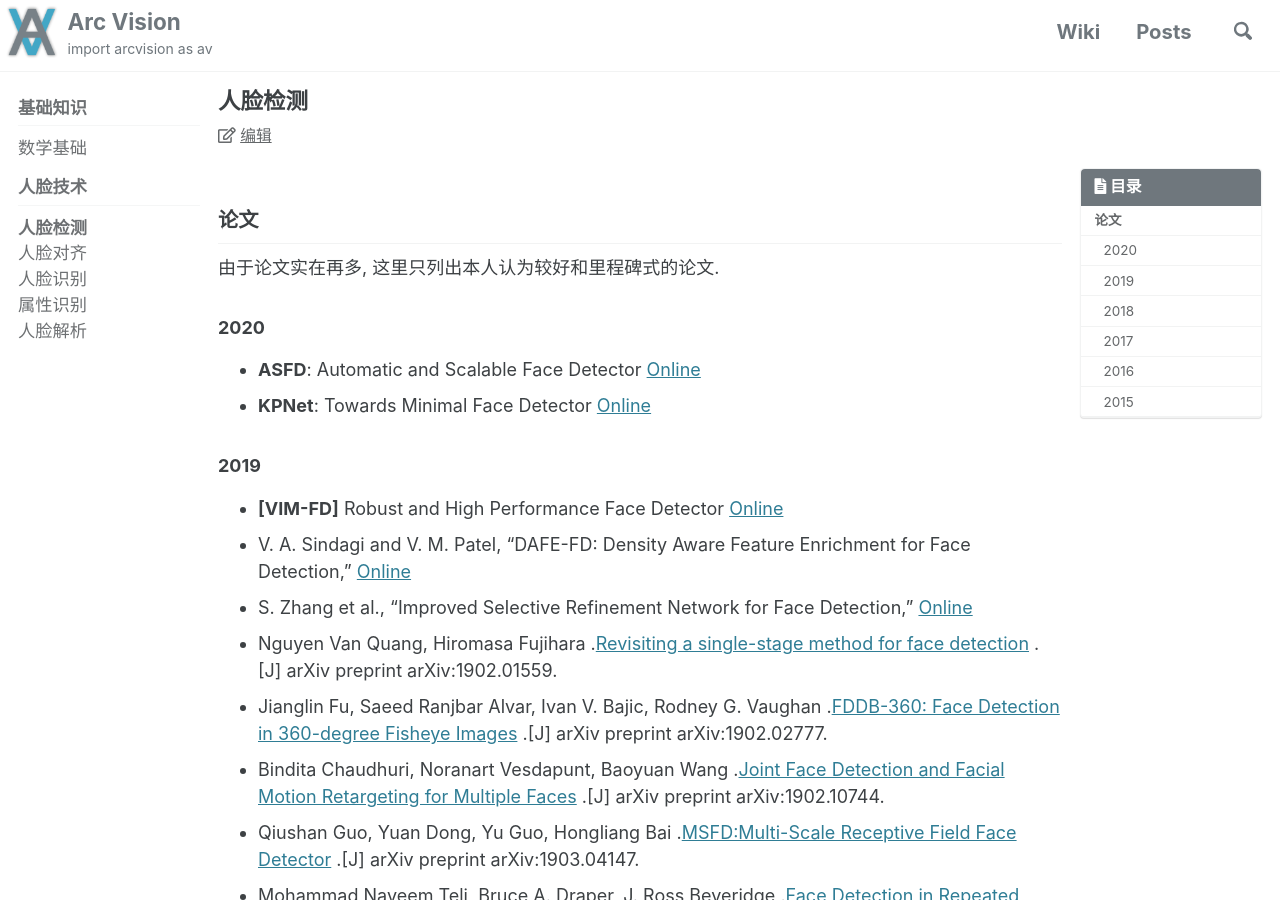
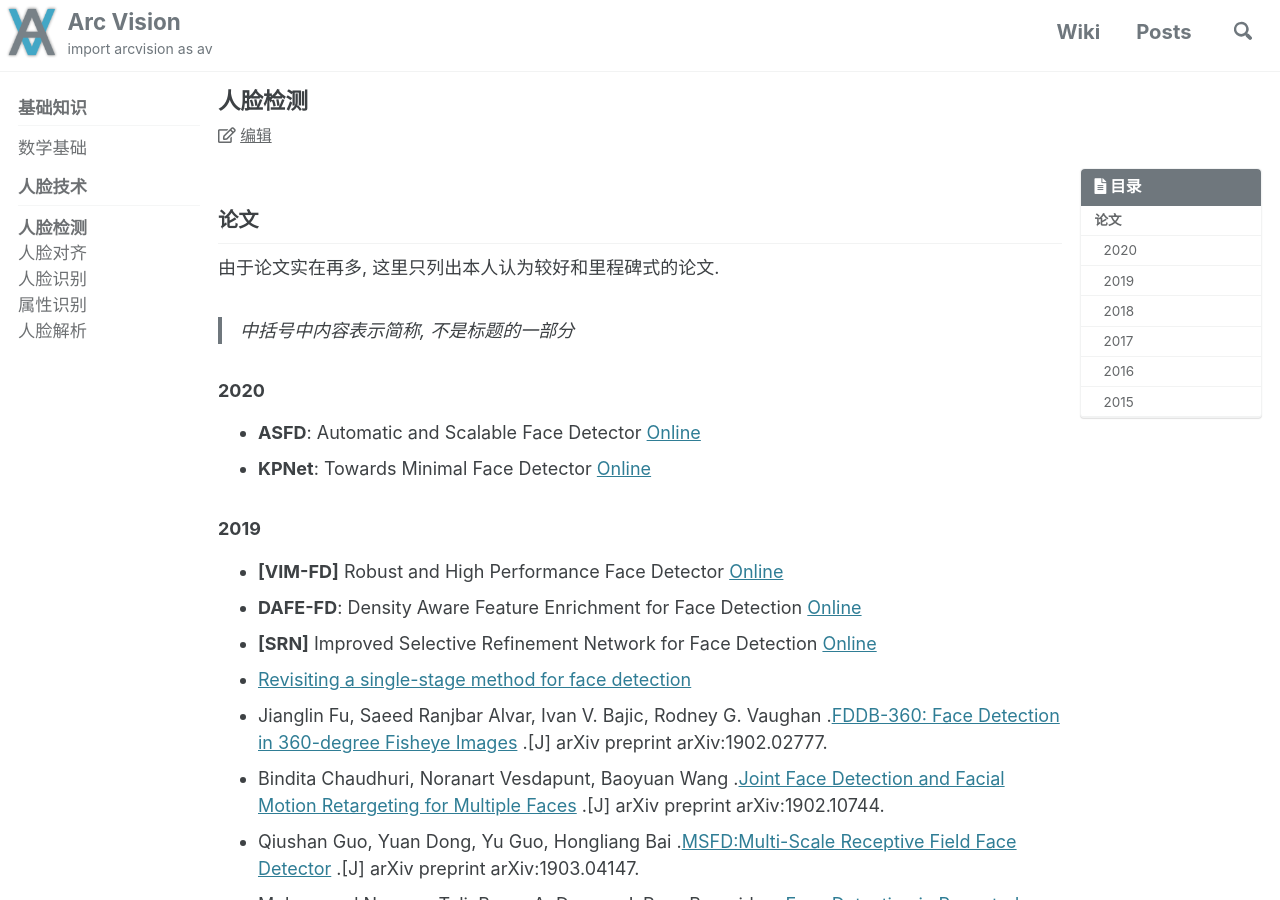
Before and after one commit to ArcVision/ArcVision.github.io, a Jekyll site: the page built from _wiki/11-face-detection.md, in a window 1280 px wide and 900 px high. Built offline with Jekyll 4.4.1, drawn with Linux system fonts in a browser that asks for light colours; cached includes are drawn as plain includes; comment, search, counter and statistics services are not loaded.

Commit message:
Update 11-face-detection.md

```diff
--- a/_wiki/11-face-detection.md
+++ b/_wiki/11-face-detection.md
@@ -12,6 +12,8 @@ toc: true
 
 由于论文实在再多, 这里只列出本人认为较好和里程碑式的论文.
 
+> 中括号中内容表示简称, 不是标题的一部分
+
 ### 2020
 
 - **ASFD**: Automatic and Scalable Face Detector [Online](http://arxiv.org/abs/2003.11228)
@@ -20,9 +22,9 @@ toc: true
 ### 2019
 
 - **[VIM-FD]** Robust and High Performance Face Detector [Online](http://arxiv.org/abs/1901.02350)
-- V. A. Sindagi and V. M. Patel, “DAFE-FD: Density Aware Feature Enrichment for Face Detection,” [Online](http://arxiv.org/abs/1901.05375)
-- S. Zhang et al., “Improved Selective Refinement Network for Face Detection,” [Online](http://arxiv.org/abs/1901.06651)
-- Nguyen Van Quang, Hiromasa Fujihara .[Revisiting a single-stage method for face detection](https://arxiv.org/pdf/1902.01559) .[J] arXiv preprint arXiv:1902.01559.
+- **DAFE-FD**: Density Aware Feature Enrichment for Face Detection [Online](http://arxiv.org/abs/1901.05375)
+- **[SRN]** Improved Selective Refinement Network for Face Detection [Online](http://arxiv.org/abs/1901.06651)
+- [Revisiting a single-stage method for face detection](https://arxiv.org/pdf/1902.01559)
 - Jianglin Fu, Saeed Ranjbar Alvar, Ivan V. Bajic, Rodney G. Vaughan .[FDDB-360: Face Detection in 360-degree Fisheye Images](https://arxiv.org/pdf/1902.02777) .[J] arXiv preprint arXiv:1902.02777.
 - Bindita Chaudhuri, Noranart Vesdapunt, Baoyuan Wang .[Joint Face Detection and Facial Motion Retargeting for Multiple Faces](https://arxiv.org/pdf/1902.10744) .[J] arXiv preprint arXiv:1902.10744.
 - Qiushan Guo, Yuan Dong, Yu Guo, Hongliang Bai .[MSFD:Multi-Scale Receptive Field Face Detector](https://arxiv.org/pdf/1903.04147) .[J] arXiv preprint arXiv:1903.04147.
```
